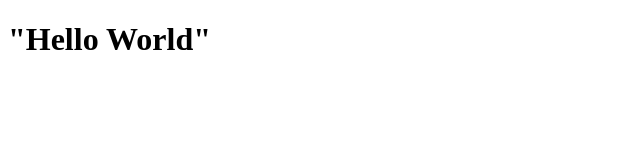
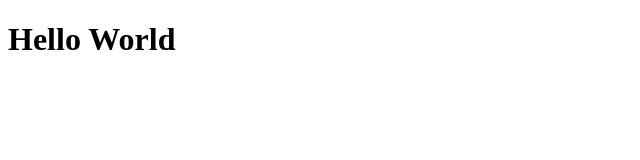
Before and after one commit to Whitesaberz/deployment-demo, a website: page index.html in a window 1280 px wide. Shown: the whole page, without its empty margins (0-640 px from the left). Drawn offline with Linux system fonts and the light colour scheme.

Commit message:
removed quotes

```diff
--- a/index.html
+++ b/index.html
@@ -7,6 +7,6 @@
     <title>Document</title>
   </head>
   <body>
-    <h1>"Hello World"</h1>
+    <h1>Hello World</h1>
   </body>
 </html>
```
